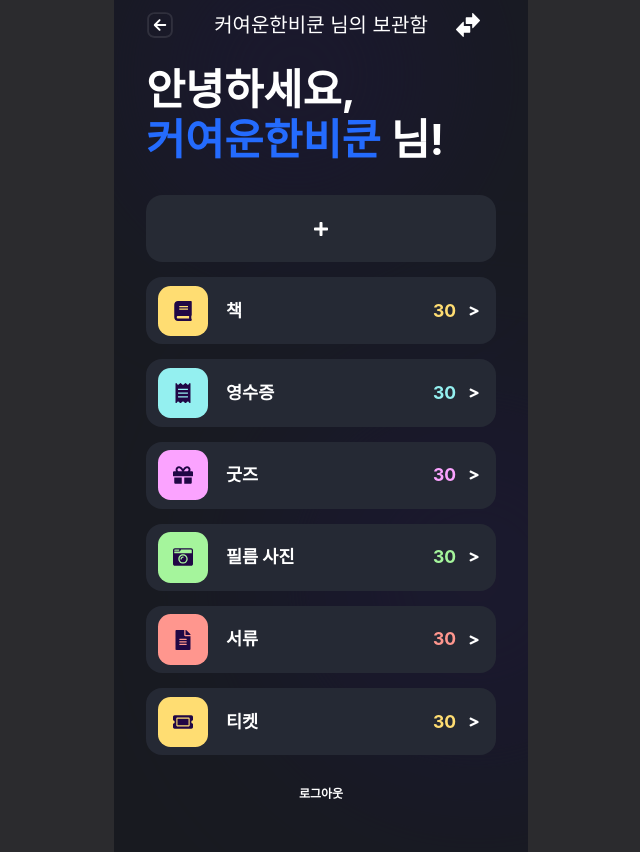
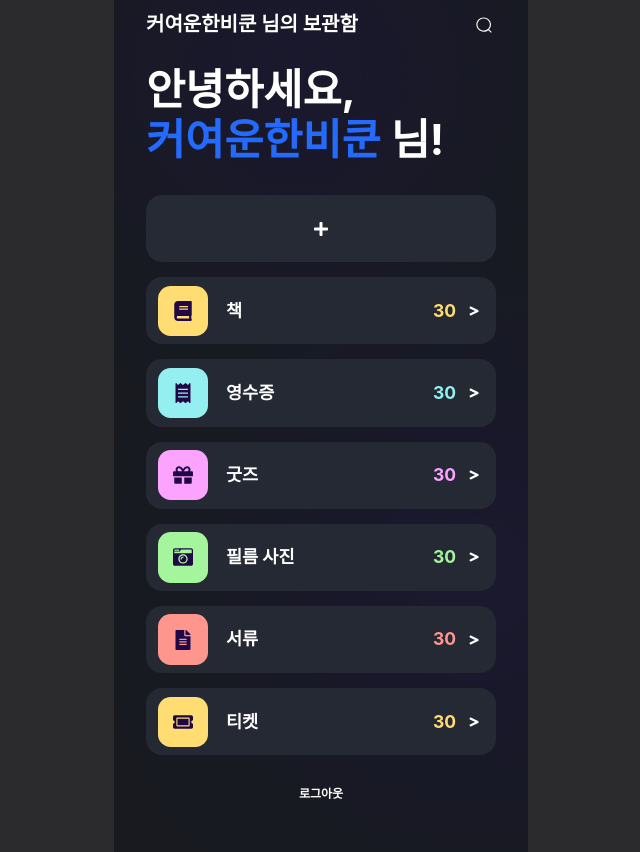
Before and after one commit to Nong-Mo/Frontend, a React (Create React App) app: page /home in a window 1280 px wide. Shown: the whole page, without its empty margins (319-959 px from the left). Built offline with nearby package versions, Linux system fonts and the light colour scheme; sample sign-in values are in the browser's storage; a web font is replaced by a local one.

Commit message:
[Fix] 홈 화면용 NavBar 커스텀

```diff
--- a/src/components/common/NavBar.tsx
+++ b/src/components/common/NavBar.tsx
@@ -10,13 +10,17 @@ interface NavigationProps {
     title?: string;
     showMenu?: boolean;
     rightIcon?: 'convert' | 'search';  // 오른쪽 아이콘 타입 지정
+    hideLeftIcon?: boolean;  // 왼쪽 아이콘 숨김 여부
+    alignTitle?: 'left' | 'center';  // 제목 정렬 옵션 추가
 }
 
 export const NavBar: React.FC<NavigationProps> = ({
                                                       onMenuClick,
                                                       title,
                                                       showMenu = true,
-  rightIcon = 'convert'  // 기본값은 menu
+                                                      rightIcon = 'convert',  // 기본값은 convert
+                                                      hideLeftIcon = false,  // 기본값은 false
+                                                      alignTitle = 'center'  // 기본값은 center
                                                   }) => {
     const navigate = useNavigate();
 
@@ -29,19 +33,25 @@ export const NavBar: React.FC<NavigationProps> = ({
     return (
         <div className="flex justify-center">
             <div className="flex items-center justify-between w-full max-w-[350px] h-[50px] relative">
+                {!hideLeftIcon && (
                     <img
                         src={leftIcon}
                         className="w-7 h-7 cursor-pointer absolute"
                         alt="back"
                         onClick={() => navigate(-1)}
                     />
+                )}
 
-        <span className="text-xl text-white flex-1 text-center">{title}</span>
+                <span
+                    className={`font-bold text-[20px] text-white flex-1 ${alignTitle === 'left' ? 'text-left' : 'text-center'}`}
+                    style={{lineHeight: '25.2px'}}>
+  {title}
+</span>
 
                 {showMenu && (
                     <img
                         src={icons[rightIcon]}  // rightIcon prop에 따라 아이콘 변경
-            className="w-6 h-6 cursor-pointer absolute right-4"
+                        className="w-4 h-4 cursor-pointer absolute right-1"
                         alt={rightIcon}
                         onClick={onMenuClick}
                     />
--- a/src/components/features/Home/BoxList.tsx
+++ b/src/components/features/Home/BoxList.tsx
@@ -12,7 +12,7 @@ const BoxList: React.FC<BoxListProps> = ({ title, count, icon, countColor }) =>
     const iconWithColor = React.cloneElement(icon as React.ReactElement, { style: { color: '#200745', fontSize: '20px' } });
 
     return (
-        <div className="relative w-[350px] h-[67.2px] bg-[#252934] rounded-2xl border border-[#ffb8df] flex items-center">
+        <div className="relative w-[350px] h-[67.2px] mt-[15px] bg-[#252934] rounded-2xl border border-[#ffb8df] flex items-center">
 
             {/* 아이콘 */}
             <div className="absolute left-3 w-[50.4px] h-[50.4px] flex-shrink-0 overflow-hidden flex items-center justify-center rounded-[12.6px]" style={{ backgroundColor: countColor }}>
--- a/src/pages/Home.tsx
+++ b/src/pages/Home.tsx
@@ -26,22 +26,21 @@ const Home: React.FC = () => {
 
     return (
         <div className="w-full flex flex-col min-h-screen z-10">
-            <NavBar title="커여운한비쿤 님의 보관함" showMenu={true}/>
-
+            <NavBar title="커여운한비쿤 님의 보관함" showMenu={true} rightIcon="search" hideLeftIcon={true} alignTitle="left" />
             <div className="w-full flex justify-center">
 
-                <div className="w-[350px] min-h-screen text-white">
+                <div className="w-[350px] h-[768px] text-white">
                     <div className="w-full primary-info-text">
                         <InfoText title="안녕하세요," subtitle={<><span className="info-point-text">{userName}</span> <span
                             className="primary-info-text">님!</span></>}/>
                     </div>
 
                     <div
-                        className="w-full flex justify-center mb-[15px] mt-[30px] h-[67.2px] bg-[#262A34] rounded-[16.5px] items-center">
+                        className="w-full flex justify-center mt-[30px] h-[67.2px] bg-[#262A34] rounded-[16.5px] items-center">
                         <FaPlus className="w-4 h-4 text-white"/>
                     </div>
 
-                    <div className="space-y-[15px] w-full flex flex-col items-center">
+                    <div className="w-full h-[493.2px] flex flex-col items-center">
                         {storageItems.map((item) => (
                             <div
                                 key={item.id}
@@ -58,7 +57,7 @@ const Home: React.FC = () => {
                         ))}
                     </div>
 
-                    <div className="w-[350px] text-[12px] mt-[30px] mb-[15px] text-center font-semibold text-[#ffffff]">
+                    <div className="w-[350px] h-[16px] text-[12px] mt-[30px] mb-[15px] text-center font-semibold text-[#ffffff]">
                         로그아웃
                     </div>
 
```
Lines whose indentation alone changed are shown as unchanged.
